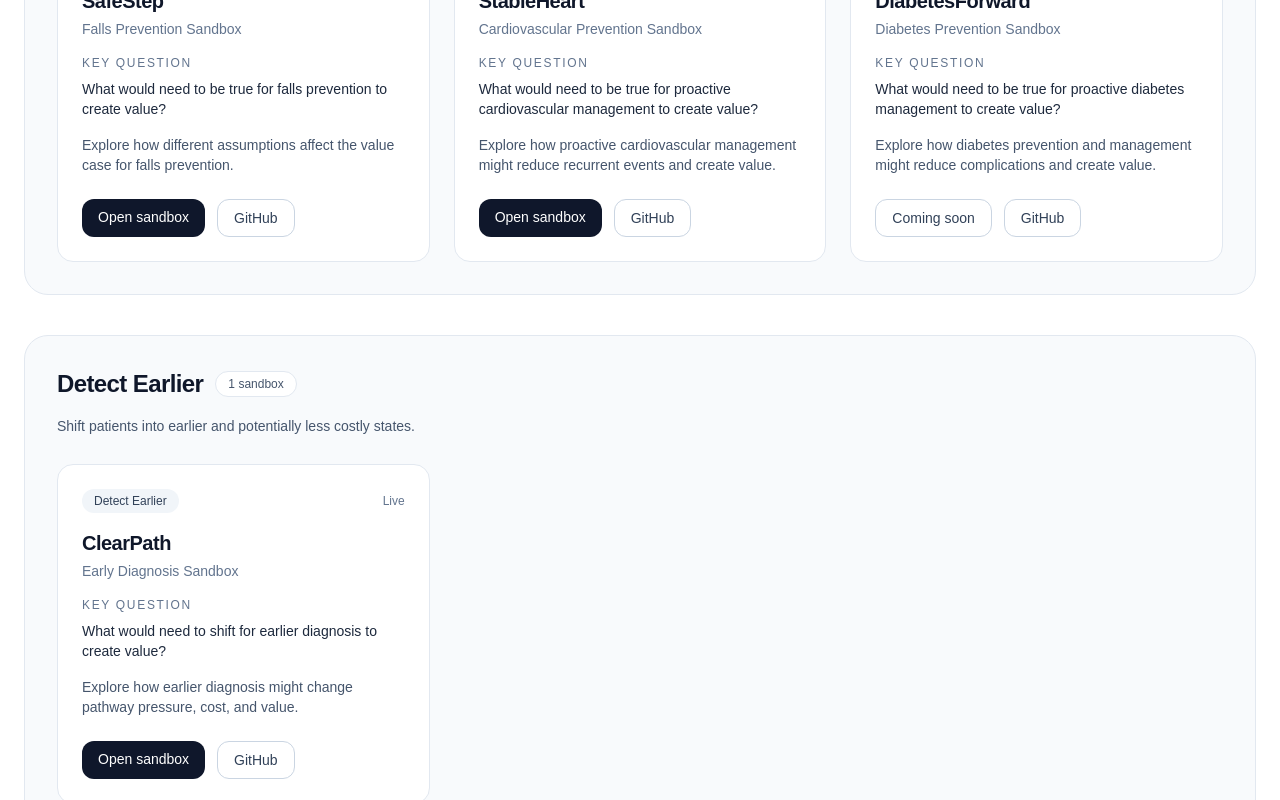
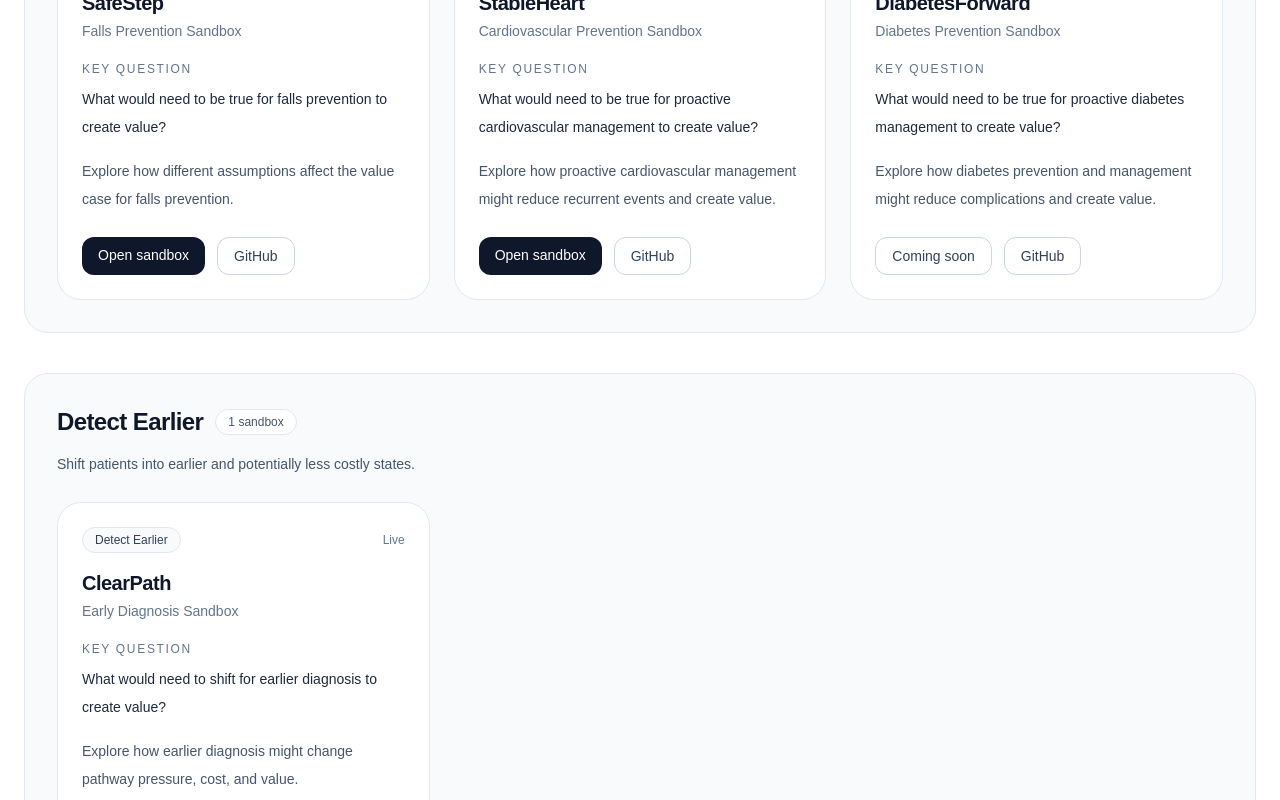
Before and after one commit to olivercareyncl/health-economics-scenario-lab, a Next.js app in the folder site/: page /sandboxes in a window 1280 px wide. Shown: the part 680-1480 px from the top of the page. Built offline with nearby package versions, Linux system fonts and the light colour scheme.

Commit message:
Update sandbox-card.tsx

```diff
--- a/site/src/components/sandbox-card.tsx
+++ b/site/src/components/sandbox-card.tsx
@@ -8,34 +8,38 @@ export default function SandboxCard({ app }: { app: AppItem }) {
   const isExternal = isLive && primaryHref.startsWith("http");
 
   return (
-    <article className="rounded-2xl border border-slate-200 bg-white p-6">
+    <article className="flex h-full flex-col rounded-3xl border border-slate-200 bg-white p-6 transition hover:border-slate-300 hover:shadow-sm">
       <div className="flex items-center justify-between gap-4">
-        <span className="rounded-full bg-slate-100 px-3 py-1 text-xs font-medium text-slate-700">
+        <span className="rounded-full border border-slate-200 bg-slate-50 px-3 py-1 text-xs font-medium text-slate-700">
           {app.category}
         </span>
-        <span className="text-xs text-slate-500">{app.status}</span>
+        <span className="text-xs font-medium text-slate-500">{app.status}</span>
       </div>
 
-      <h3 className="mt-4 text-xl font-semibold tracking-tight">{app.name}</h3>
+      <h3 className="mt-4 text-xl font-semibold tracking-tight text-slate-900">
+        {app.name}
+      </h3>
       <p className="mt-1 text-sm text-slate-500">{app.descriptor}</p>
 
-      <div className="mt-4">
+      <div className="mt-5">
         <p className="text-xs font-medium uppercase tracking-[0.14em] text-slate-500">
           Key question
         </p>
-        <p className="mt-2 text-sm text-slate-800">{app.question}</p>
+        <p className="mt-2 text-sm leading-7 text-slate-800">{app.question}</p>
       </div>
 
-      <p className="mt-4 text-sm text-slate-600">{app.shortDescription}</p>
+      <p className="mt-4 text-sm leading-7 text-slate-600">
+        {app.shortDescription}
+      </p>
 
-      <div className="mt-6 flex gap-3">
+      <div className="mt-6 flex flex-wrap gap-3">
         <Link
           href={primaryHref}
           {...(isExternal ? { target: "_blank", rel: "noreferrer" } : {})}
-          className={`rounded-xl px-4 py-2 text-sm font-medium ${
+          className={`inline-flex rounded-xl px-4 py-2 text-sm font-medium transition ${
             isLive
-              ? "bg-slate-900 text-white"
-              : "border border-slate-300 text-slate-700"
+              ? "bg-slate-900 text-white hover:bg-slate-800"
+              : "border border-slate-300 text-slate-700 hover:bg-slate-50"
           }`}
         >
           {primaryLabel}
@@ -45,7 +49,7 @@ export default function SandboxCard({ app }: { app: AppItem }) {
           href={app.githubUrl}
           target="_blank"
           rel="noreferrer"
-          className="rounded-xl border border-slate-300 px-4 py-2 text-sm font-medium text-slate-700"
+          className="inline-flex rounded-xl border border-slate-300 px-4 py-2 text-sm font-medium text-slate-700 transition hover:bg-slate-50"
         >
           GitHub
         </Link>
```
